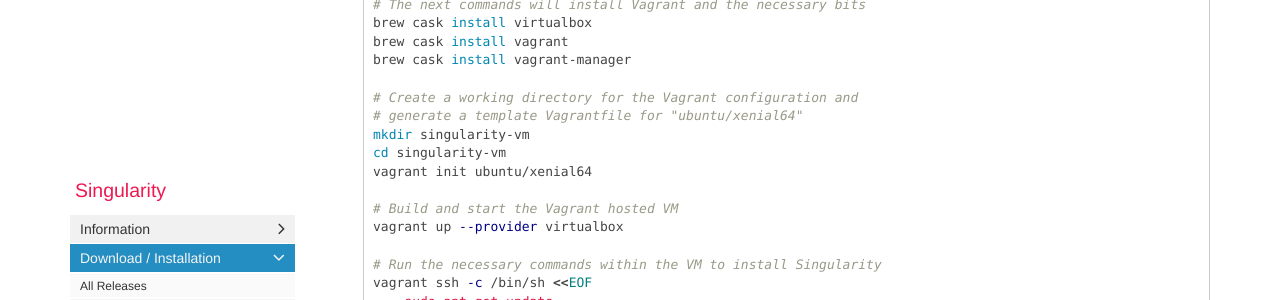
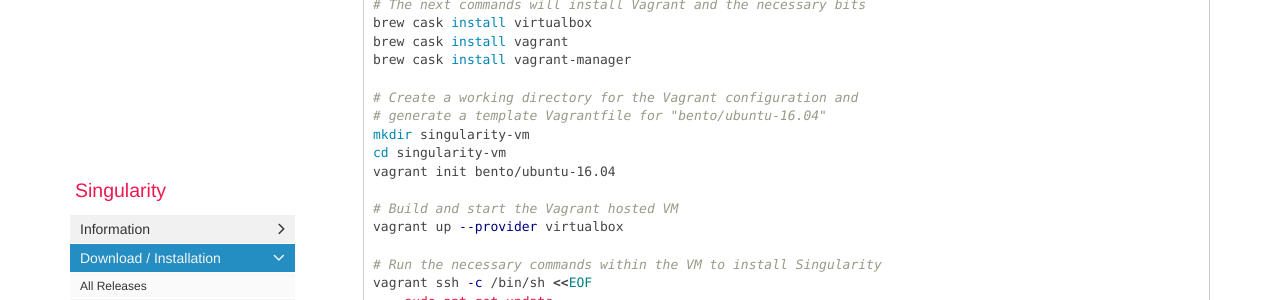
Before and after one commit to singularityware/singularityware.github.io, a Jekyll site: the page built from pages/docs/install/install-mac.md, in a window 1280 px wide and 900 px high, scrolled down 305 px. Shown: the part 152-452 px from the top of the window. Built offline with Jekyll 4.4.1, drawn with Linux system fonts in a browser that asks for light colours; nearby versions of some CDN libraries; comment, search, counter and statistics services are not loaded.

Commit message:
start from vagrant box bento/ubuntu-16.04 (#80)
* start from bento/ubuntu-16.04

Replacing the initial vagrant box from "ubuntu/trusty64" with "ubuntu/xenial64" was a great move :
-  xenial is the latest ubuntu long term support release,
-  also  this avoids an issue which is specific to older versions of ubuntu : when running multiprocessing python inside the image the OS needs to create temporary files in /run/shm and /run/lock and this does not work unless the /etc/singularity/singularity.conf is modified with an additional  line:  "bind path = /run" )
However when testing more, I found that box the ubuntu/xenial64 does not have a system python2 installed, just a python3,  Because of that , several steps fail unless python2 is installed:  some python scripts have a she-bang line like this:
#!/usr/bin/env python and in absence of python2 , the python command is not found. So this is another hassle which would need to be documented in the instructions
The solution I found is to use an alternative ubuntu1604 box from the bento project : http://chef.github.io/bento/ Bento is an impressive project and their vagrant boxes are well made and well regarded. https://atlas.hashicorp.com/bento

* Update install-mac.md

```diff
--- a/pages/docs/install/install-mac.md
+++ b/pages/docs/install/install-mac.md
@@ -17,10 +17,10 @@ brew cask install vagrant
 brew cask install vagrant-manager
 
 # Create a working directory for the Vagrant configuration and
-# generate a template Vagrantfile for "ubuntu/xenial64"
+# generate a template Vagrantfile for "bento/ubuntu-16.04"
 mkdir singularity-vm
 cd singularity-vm
-vagrant init ubuntu/xenial64
+vagrant init bento/ubuntu-16.04
 
 # Build and start the Vagrant hosted VM
 vagrant up --provider virtualbox
```
